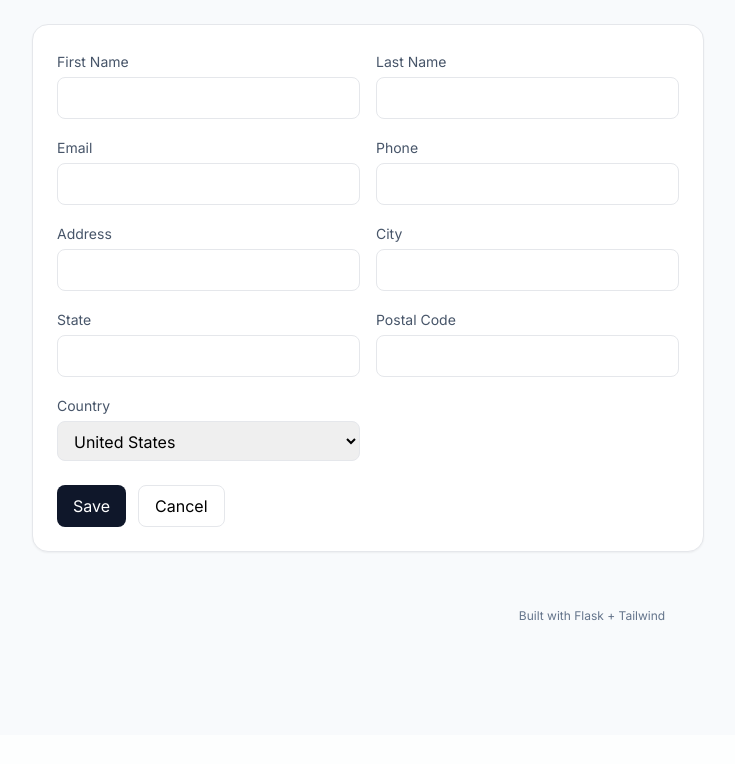
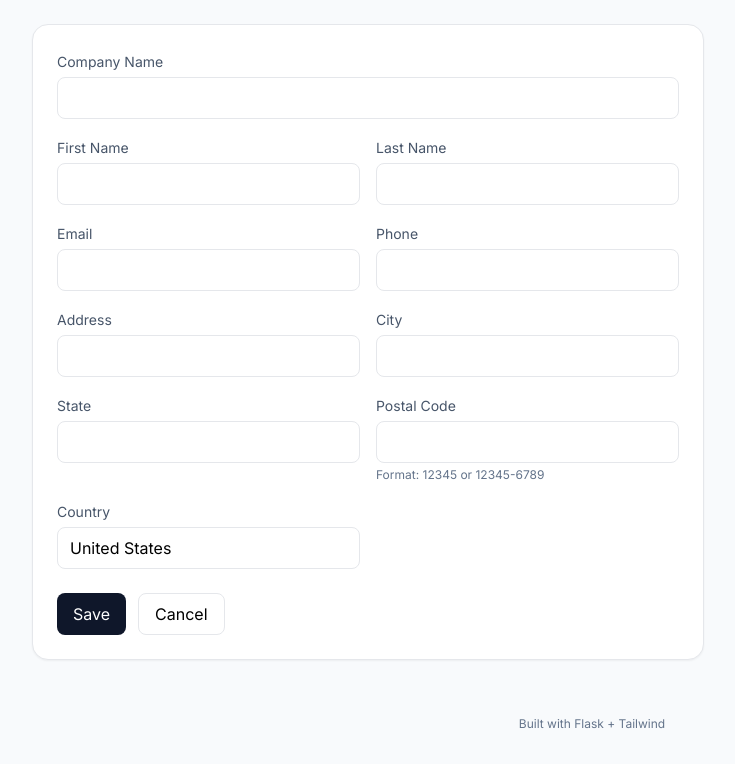
Before and after one commit to hasnakamadan/InvoicingApp, a Flask app: page /customers/new in a window 1280 px wide. Shown: the part 65-829 px from the top of the page, without its empty margins (48-783 px from the left). Before the commit the page ends 686 px from the top, so only its background shows below. Run offline with Flask 3, Linux system fonts and the light colour scheme; some libraries are stand-ins or nearby versions.

Commit message:
Add customer form validation and postal formatting

```diff
--- /dev/null
+++ b/static/js/customer_form.js
@@ -0,0 +1,109 @@
+document.addEventListener('DOMContentLoaded', () => {
+  const form = document.querySelector('form');
+  const company = document.getElementById('company_name');
+  const email = document.getElementById('email');
+  const postal = document.getElementById('postal_code');
+  const country = document.getElementById('country');
+
+  function showError(input, message) {
+    const error = document.querySelector(`[data-error-for="${input.name}"]`);
+    if (error) {
+      error.textContent = message;
+      error.classList.remove('hidden');
+    }
+    input.classList.add('border-rose-400');
+  }
+
+  function clearError(input) {
+    const error = document.querySelector(`[data-error-for="${input.name}"]`);
+    if (error) {
+      error.textContent = '';
+      error.classList.add('hidden');
+    }
+    input.classList.remove('border-rose-400');
+  }
+
+  function validateField(input) {
+    if (input.name === 'company_name') {
+      if (!input.value.trim()) {
+        showError(input, 'Company name is required');
+        return false;
+      }
+      clearError(input);
+      return true;
+    }
+    if (input.name === 'email') {
+      const value = input.value.trim();
+      const emailRegex = /^[^\s@]+@[^\s@]+\.[^\s@]+$/;
+      if (!value || !emailRegex.test(value)) {
+        showError(input, 'Enter a valid email');
+        return false;
+      }
+      clearError(input);
+      return true;
+    }
+    return true;
+  }
+
+  function formatPostalByCountry() {
+    const c = country.value;
+    let v = postal.value.trim();
+    if (c === 'United States') {
+      const digits = v.replace(/\D/g, '');
+      if (digits.length === 5) {
+        v = digits;
+      } else if (digits.length === 9) {
+        v = digits.slice(0,5) + '-' + digits.slice(5);
+      }
+      postal.value = v;
+    } else if (c === 'United Kingdom') {
+      const noSpace = v.replace(/\s+/g, '');
+      const ukRegex = /^[A-Za-z]{1,2}\d[A-Za-z\d]?\d[A-Za-z]{2}$/;
+      if (ukRegex.test(noSpace)) {
+        postal.value = noSpace.slice(0, noSpace.length - 3) + ' ' + noSpace.slice(-3);
+      }
+    } else if (c === 'Canada') {
+      const noSpace = v.replace(/\s+/g, '').toUpperCase();
+      const caRegex = /^[A-Z]\d[A-Z]\d[A-Z]\d$/;
+      if (caRegex.test(noSpace)) {
+        postal.value = noSpace.slice(0,3) + ' ' + noSpace.slice(3);
+      }
+    }
+  }
+
+  function updatePostalHint() {
+    const hint = document.getElementById('postal_hint');
+    if (!hint) return;
+    let text = '';
+    switch(country.value) {
+      case 'United States':
+        text = 'Format: 12345 or 12345-6789';
+        break;
+      case 'United Kingdom':
+        text = 'Format: SW1A 1AA';
+        break;
+      case 'Canada':
+        text = 'Format: A1A 1A1';
+        break;
+      default:
+        text = '';
+    }
+    hint.textContent = text;
+  }
+
+  company.addEventListener('blur', () => validateField(company));
+  email.addEventListener('blur', () => validateField(email));
+  postal.addEventListener('blur', () => formatPostalByCountry());
+  country.addEventListener('change', () => updatePostalHint());
+
+  updatePostalHint();
+
+  form.addEventListener('submit', (e) => {
+    const okCompany = validateField(company);
+    const okEmail = validateField(email);
+    formatPostalByCountry();
+    if (!okCompany || !okEmail) {
+      e.preventDefault();
+    }
+  });
+});
--- a/templates/customer_form.html
+++ b/templates/customer_form.html
@@ -3,6 +3,11 @@
 {% block content %}
 <form method="post" class="bg-white rounded-2xl shadow-sm border p-6 max-w-2xl">
   <div class="grid md:grid-cols-2 gap-4">
+    <div class="md:col-span-2">
+      <label class="text-sm text-slate-600">Company Name</label>
+      <input id="company_name" name="company_name" value="{{ request.form.get('company_name', '') }}" class="mt-1 w-full px-3 py-2 rounded-lg border">
+      <p data-error-for="company_name" class="text-sm text-rose-600 hidden"></p>
+    </div>
     <div>
       <label class="text-sm text-slate-600">First Name</label>
       <input required name="first_name" value="{{ customer.first_name if customer }}" class="mt-1 w-full px-3 py-2 rounded-lg border">
@@ -13,7 +18,8 @@
     </div>
     <div>
       <label class="text-sm text-slate-600">Email</label>
-      <input required type="email" name="email" value="{{ customer.email if customer }}" class="mt-1 w-full px-3 py-2 rounded-lg border">
+      <input id="email" required type="email" name="email" value="{{ customer.email if customer }}" class="mt-1 w-full px-3 py-2 rounded-lg border">
+      <p data-error-for="email" class="text-sm text-rose-600 hidden"></p>
     </div>
     <div>
       <label class="text-sm text-slate-600">Phone</label>
@@ -33,15 +39,17 @@
     </div>
     <div>
       <label class="text-sm text-slate-600">Postal Code</label>
-      <input name="postal_code" value="{{ customer.postal_code if customer }}" class="mt-1 w-full px-3 py-2 rounded-lg border">
+      <input id="postal_code" name="postal_code" value="{{ customer.postal_code if customer }}" class="mt-1 w-full px-3 py-2 rounded-lg border">
+      <p id="postal_hint" class="text-xs text-slate-500 mt-1"></p>
     </div>
     <div>
       <label class="text-sm text-slate-600">Country</label>
-      <select name="country" class="mt-1 w-full px-3 py-2 rounded-lg border">
+      <input id="country" name="country" list="country_list" value="{{ customer.country if customer else countries[0] }}" class="mt-1 w-full px-3 py-2 rounded-lg border">
+      <datalist id="country_list">
         {% for c in countries %}
-        <option value="{{ c }}" {% if (customer and customer.country==c) or (not customer and loop.first) %}selected{% endif %}>{{ c }}</option>
+        <option value="{{ c }}"></option>
         {% endfor %}
-      </select>
+      </datalist>
     </div>
   </div>
   <div class="mt-6 flex gap-3">
@@ -49,4 +57,5 @@
     <a class="px-4 py-2 rounded-lg border" href="{{ url_for('customers') }}">Cancel</a>
   </div>
 </form>
+<script src="{{ url_for('static', filename='js/customer_form.js') }}"></script>
 {% endblock %}
```
